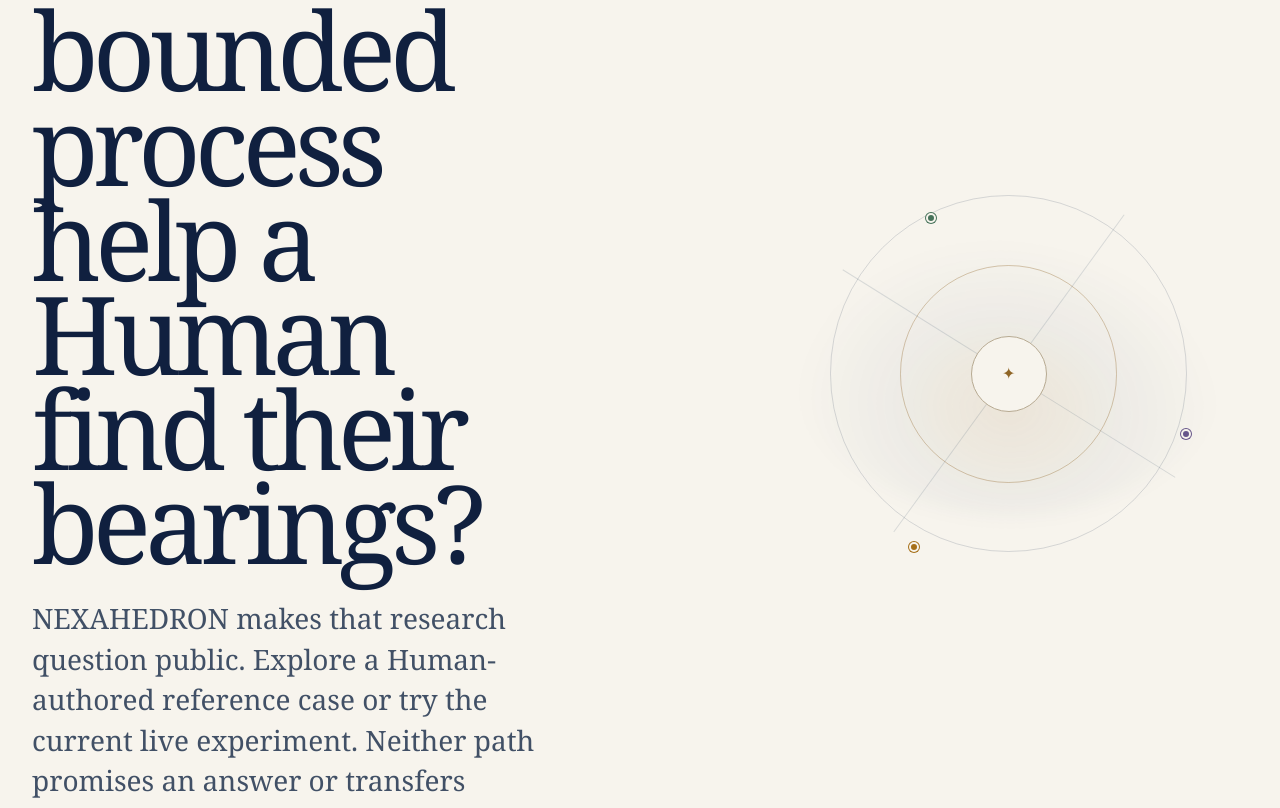
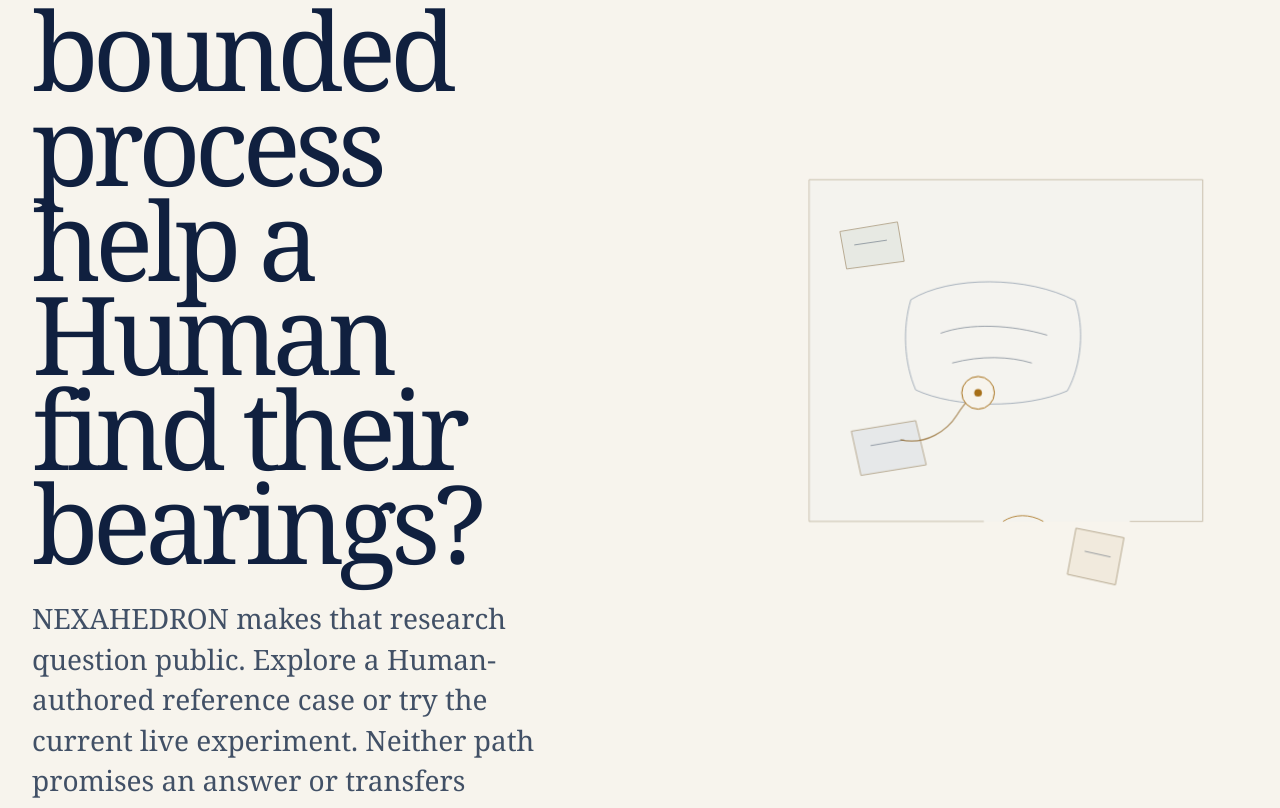
Before and after one commit to Scarabaeus1031/NEXAHEDRON, a Next.js app: page / in a window 1280 px wide. Shown: the part 391-1199 px from the top of the page. Built offline with nearby package versions, Linux system fonts and the light colour scheme.

Commit message:
feat: finalize Phase II Living Workspace experience

```diff
--- /dev/null
+++ b/components/illustrations/LivingWorkspaceHero.tsx
@@ -0,0 +1,58 @@
+export function LivingWorkspaceHero() {
+  return (
+    <figure className="living-workspace">
+      <svg
+        className="living-workspace__drawing"
+        viewBox="0 0 560 520"
+        role="img"
+        aria-labelledby="living-workspace-title living-workspace-description"
+      >
+        <title id="living-workspace-title">A question held on an open working surface</title>
+        <desc id="living-workspace-description">
+          A quiet abstract workspace containing a question, several material fragments,
+          one relationship, a focus point and a deliberately incomplete boundary. One
+          fragment remains outside the boundary.
+        </desc>
+
+        <g className="living-workspace__surface">
+          <path className="living-workspace__surface-wash" d="M72 58H482V414H72Z" />
+          <path className="living-workspace__boundary living-workspace__boundary--long" d="M72 414V58H482V414H338" />
+          <path className="living-workspace__boundary living-workspace__boundary--short" d="M254 414H72" />
+        </g>
+
+        <g className="living-workspace__question">
+          <path d="M178 183C218 158 300 158 349 184C359 212 356 251 341 278C297 297 224 296 183 277C171 249 169 213 178 183Z" />
+          <path className="living-workspace__question-mark" d="M209 218C239 207 283 209 320 220M221 249C251 241 281 242 304 249" />
+        </g>
+
+        <g className="living-workspace__material living-workspace__material--one">
+          <path d="M104 112L164 102L171 143L111 151Z" />
+          <path d="M119 126L153 121" />
+        </g>
+
+        <g className="living-workspace__material living-workspace__material--two">
+          <path d="M116 320L183 309L194 355L126 366Z" />
+          <path d="M136 335L171 329" />
+        </g>
+
+        <g className="living-workspace__material living-workspace__material--outside">
+          <path d="M350 421L400 431L391 480L341 469Z" />
+          <path d="M359 445L386 451" />
+        </g>
+
+        <path className="living-workspace__relationship" d="M167 329C194 335 216 319 226 303C235 289 240 285 248 280" />
+
+        <g className="living-workspace__focus" transform="translate(248 280)">
+          <circle className="living-workspace__focus-ring" r="17" />
+          <circle className="living-workspace__focus-point" r="4" />
+        </g>
+
+        <path className="living-workspace__open-mark" d="M274 414C286 406 302 406 316 414" />
+      </svg>
+      <figcaption className="sr-only">
+        An open working surface where material is related to a question, bounded and
+        allowed to come to Rest without becoming a solved answer.
+      </figcaption>
+    </figure>
+  );
+}
--- a/features/orientation/screens/ChooseOrientationScreen.tsx
+++ b/features/orientation/screens/ChooseOrientationScreen.tsx
@@ -1,6 +1,7 @@
 "use client";
 
 import { useRouter } from "next/navigation";
+import Link from "next/link";
 import { PageIntro } from "@/components/ui/PageIntro";
 import { orientationModes } from "@/features/orientation/constants";
 import { useAlphaJourney } from "@/hooks/use-alpha-journey";
@@ -79,7 +80,7 @@
       </div>
 
       <p className="later-modes__note">
-        Additional orientation modes remain outside the bounded Phase II release.
+        Additional orientation modes remain outside the bounded Phase II release. Unsure whether this Workspace fits your question? <Link href="/visitor-guide">Read the Visitor Guide <span aria-hidden="true">→</span></Link>
       </p>
     </section>
   );
--- a/features/orientation/screens/LandingScreen.tsx
+++ b/features/orientation/screens/LandingScreen.tsx
@@ -1,4 +1,5 @@
 import Link from "next/link";
+import { LivingWorkspaceHero } from "@/components/illustrations/LivingWorkspaceHero";
 
 const orientationGates = [
   {
@@ -89,16 +90,7 @@
             </Link>
           </div>
         </div>
-        <div className="orientation-field" aria-hidden="true">
-          <span className="orientation-field__orbit orientation-field__orbit--one" />
-          <span className="orientation-field__orbit orientation-field__orbit--two" />
-          <span className="orientation-field__axis orientation-field__axis--one" />
-          <span className="orientation-field__axis orientation-field__axis--two" />
-          <span className="orientation-field__point orientation-field__point--one" />
-          <span className="orientation-field__point orientation-field__point--two" />
-          <span className="orientation-field__point orientation-field__point--three" />
-          <span className="orientation-field__center">✦</span>
-        </div>
+        <LivingWorkspaceHero />
       </section>
 
       <section className="home-answer" aria-labelledby="what-title">
--- a/styles/public-experience.css
+++ b/styles/public-experience.css
@@ -213,90 +213,166 @@
   color: var(--color-ink);
 }
 
-.orientation-field {
+.living-workspace {
   position: relative;
-  width: min(34vw, 31rem);
-  aspect-ratio: 1;
+  width: min(42vw, 36.5rem);
+  margin: 0;
   justify-self: center;
 }
 
-.orientation-field::before {
-  position: absolute;
-  inset: 2%;
-  border-radius: 50%;
-  background: radial-gradient(ellipse at 48% 62%, rgb(143 101 38 / 11%), rgb(14 39 70 / 4%) 38%, transparent 68%);
-  content: "";
-  filter: blur(12px);
-  transform: scaleY(0.68) rotate(-8deg);
-}
-
-.orientation-field__orbit,
-.orientation-field__axis {
-  position: absolute;
-  inset: 9%;
-  border: 1px solid rgb(14 39 70 / 15%);
-  border-radius: 50%;
-}
-
-.orientation-field__orbit--two {
-  inset: 25%;
-  border-color: rgb(143 101 38 / 34%);
-}
-
-.orientation-field__axis {
-  inset: 49.9% 5%;
-  border: 0;
-  border-top: 1px solid rgb(14 39 70 / 13%);
-  border-radius: 0;
-  transform: rotate(32deg);
-}
-
-.orientation-field__axis--two {
-  transform: rotate(-54deg);
-}
-
-.orientation-field__point {
-  position: absolute;
-  width: 0.65rem;
-  aspect-ratio: 1;
-  border: 2px solid var(--color-canvas);
-  border-radius: 50%;
-  background: var(--color-library);
-  box-shadow: 0 0 0 1px var(--color-library);
-}
-
-.orientation-field__point--one {
-  top: 13%;
-  left: 31%;
-}
-
-.orientation-field__point--two {
-  right: 8%;
-  bottom: 35%;
-  background: var(--color-atlas);
-  box-shadow: 0 0 0 1px var(--color-atlas);
-}
-
-.orientation-field__point--three {
-  bottom: 9%;
-  left: 27%;
-  background: var(--color-orion);
-  box-shadow: 0 0 0 1px var(--color-orion);
-}
-
-.orientation-field__center {
-  position: absolute;
-  inset: 50% auto auto 50%;
-  display: grid;
-  width: 4.75rem;
-  aspect-ratio: 1;
-  place-items: center;
-  transform: translate(-50%, -50%);
-  border: 1px solid var(--color-line-strong);
-  border-radius: 50%;
-  background: var(--color-canvas);
-  color: var(--color-accent);
-  font-size: 1rem;
+.living-workspace__drawing {
+  display: block;
+  width: 100%;
+  height: auto;
+  overflow: visible;
+}
+
+.living-workspace__surface-wash {
+  fill: rgb(242 243 240 / 52%);
+  stroke: none;
+}
+
+.living-workspace__boundary {
+  fill: none;
+  stroke: var(--color-line-strong);
+  stroke-width: 1;
+  vector-effect: non-scaling-stroke;
+  opacity: 0;
+  stroke-dasharray: 1150;
+  stroke-dashoffset: 1150;
+  animation: living-workspace-boundary 1.8s cubic-bezier(0.32, 0, 0.22, 1) 3.1s forwards;
+}
+
+.living-workspace__boundary--short {
+  animation-delay: 3.55s;
+}
+
+.living-workspace__question,
+.living-workspace__material {
+  opacity: 0;
+  transform: translateY(8px);
+  transform-box: fill-box;
+  transform-origin: center;
+  animation: living-workspace-material 1.2s cubic-bezier(0.32, 0, 0.22, 1) forwards;
+}
+
+.living-workspace__question {
+  animation-delay: 0.25s;
+}
+
+.living-workspace__material--one {
+  animation-delay: 0.55s;
+}
+
+.living-workspace__material--two {
+  animation-delay: 0.8s;
+}
+
+.living-workspace__material--outside {
+  animation-delay: 1.05s;
+}
+
+.living-workspace__question > path:first-child,
+.living-workspace__material > path:first-child {
+  fill: var(--color-canvas);
+  stroke: var(--color-line-strong);
+  stroke-width: 1;
+  vector-effect: non-scaling-stroke;
+}
+
+.living-workspace__question > path:first-child {
+  fill: rgb(242 243 240 / 34%);
+  stroke: rgb(138 152 170 / 72%);
+}
+
+.living-workspace__question-mark,
+.living-workspace__material > path:last-child {
+  fill: none;
+  stroke: var(--color-muted);
+  stroke-width: 1;
+  vector-effect: non-scaling-stroke;
+  opacity: 0.5;
+}
+
+.living-workspace__material--one > path:first-child {
+  fill: rgb(70 114 90 / 7%);
+}
+
+.living-workspace__material--two > path:first-child {
+  fill: rgb(23 79 145 / 6%);
+}
+
+.living-workspace__material--outside > path:first-child {
+  fill: rgb(166 111 24 / 7%);
+}
+
+.living-workspace__relationship {
+  fill: none;
+  stroke: var(--color-accent);
+  stroke-width: 1.25;
+  vector-effect: non-scaling-stroke;
+  opacity: 0;
+  stroke-dasharray: 130;
+  stroke-dashoffset: 130;
+  animation: living-workspace-relationship 1.35s cubic-bezier(0.32, 0, 0.22, 1) 1.65s forwards;
+}
+
+.living-workspace__focus {
+  opacity: 0;
+  animation: living-workspace-focus 1.1s ease 2.25s forwards;
+}
+
+.living-workspace__focus-ring {
+  fill: var(--color-canvas);
+  stroke: var(--color-orion);
+  stroke-width: 1;
+  vector-effect: non-scaling-stroke;
+}
+
+.living-workspace__focus-point {
+  fill: var(--color-orion);
+}
+
+.living-workspace__open-mark {
+  fill: none;
+  stroke: var(--color-orion);
+  stroke-width: 1;
+  vector-effect: non-scaling-stroke;
+  opacity: 0;
+  animation: living-workspace-rest 1.2s ease 4.8s forwards;
+}
+
+@keyframes living-workspace-material {
+  to {
+    opacity: 1;
+    transform: translateY(0);
+  }
+}
+
+@keyframes living-workspace-relationship {
+  to {
+    opacity: 0.72;
+    stroke-dashoffset: 0;
+  }
+}
+
+@keyframes living-workspace-focus {
+  to {
+    opacity: 1;
+  }
+}
+
+@keyframes living-workspace-boundary {
+  to {
+    opacity: 0.68;
+    stroke-dashoffset: 0;
+  }
+}
+
+@keyframes living-workspace-rest {
+  to {
+    opacity: 0.8;
+  }
 }
 
 .home-answer {
@@ -849,8 +925,8 @@
     padding-block: 5.5rem;
   }
 
-  .orientation-field {
-    width: min(78vw, 25rem);
+  .living-workspace {
+    width: min(86vw, 28rem);
     margin-top: 1rem;
   }
 
@@ -986,6 +1062,32 @@
   .public-link--primary,
   .featured-entrance {
     transition: none;
+  }
+
+  .living-workspace__question,
+  .living-workspace__material,
+  .living-workspace__relationship,
+  .living-workspace__focus,
+  .living-workspace__boundary,
+  .living-workspace__open-mark {
+    animation: none;
+  }
+
+  .living-workspace__question,
+  .living-workspace__material,
+  .living-workspace__focus {
+    opacity: 1;
+    transform: none;
+  }
+
+  .living-workspace__relationship,
+  .living-workspace__boundary {
+    opacity: 0.68;
+    stroke-dashoffset: 0;
+  }
+
+  .living-workspace__open-mark {
+    opacity: 0.8;
   }
 }
 
@@ -2604,6 +2706,56 @@
   padding: clamp(4rem, 9vw, 8rem) 0;
 }
 
+.guide-use,
+.guide-session {
+  padding: clamp(3rem, 7vw, 6rem) 0;
+  border-top: 1px solid var(--color-line);
+}
+
+.guide-use__columns {
+  display: grid;
+  grid-template-columns: repeat(2, minmax(0, 1fr));
+  margin-top: 2rem;
+  border: 1px solid var(--color-line);
+}
+
+.guide-use__columns > section {
+  padding: clamp(1.5rem, 4vw, 2.5rem);
+}
+
+.guide-use__columns > section + section {
+  border-left: 1px solid var(--color-line);
+}
+
+.guide-use h3,
+.guide-session h2 {
+  margin: 0.75rem 0 1.25rem;
+  font-family: var(--font-display);
+  font-size: clamp(2rem, 4vw, 3.5rem);
+  font-weight: 400;
+  letter-spacing: -0.03em;
+  line-height: 1;
+}
+
+.guide-use ul {
+  margin: 1.25rem 0 0;
+  padding-left: 1.2rem;
+}
+
+.guide-use li + li {
+  margin-top: 0.55rem;
+}
+
+.guide-session {
+  max-width: 52rem;
+}
+
+.guide-rule {
+  margin-top: 2rem;
+  padding-left: 1rem;
+  border-left: 2px solid var(--color-accent);
+}
+
 .ecosystem-guide {
   padding: clamp(3rem, 7vw, 6rem) 0;
   border-top: 1px solid var(--color-line);
@@ -2699,6 +2851,10 @@
 }
 
 @media (max-width: 800px) {
+  .visitor-guide-page .public-page-intro h1 {
+    font-size: clamp(2rem, 10.5vw, 3rem);
+  }
+
   .atlas-layout,
   .library-paths,
   .about-contribution {
@@ -2709,6 +2865,15 @@
     grid-template-columns: 1fr 1fr;
   }
 
+  .guide-use__columns {
+    grid-template-columns: 1fr;
+  }
+
+  .guide-use__columns > section + section {
+    border-top: 1px solid var(--color-line);
+    border-left: 0;
+  }
+
   .ecosystem-guide li + li {
     border-left: 0;
   }
```
Also changed, not shown: app/visitor-guide/page.tsx (+80 -4 lines), 1 other file (tests, documents, lock files or other folders).
